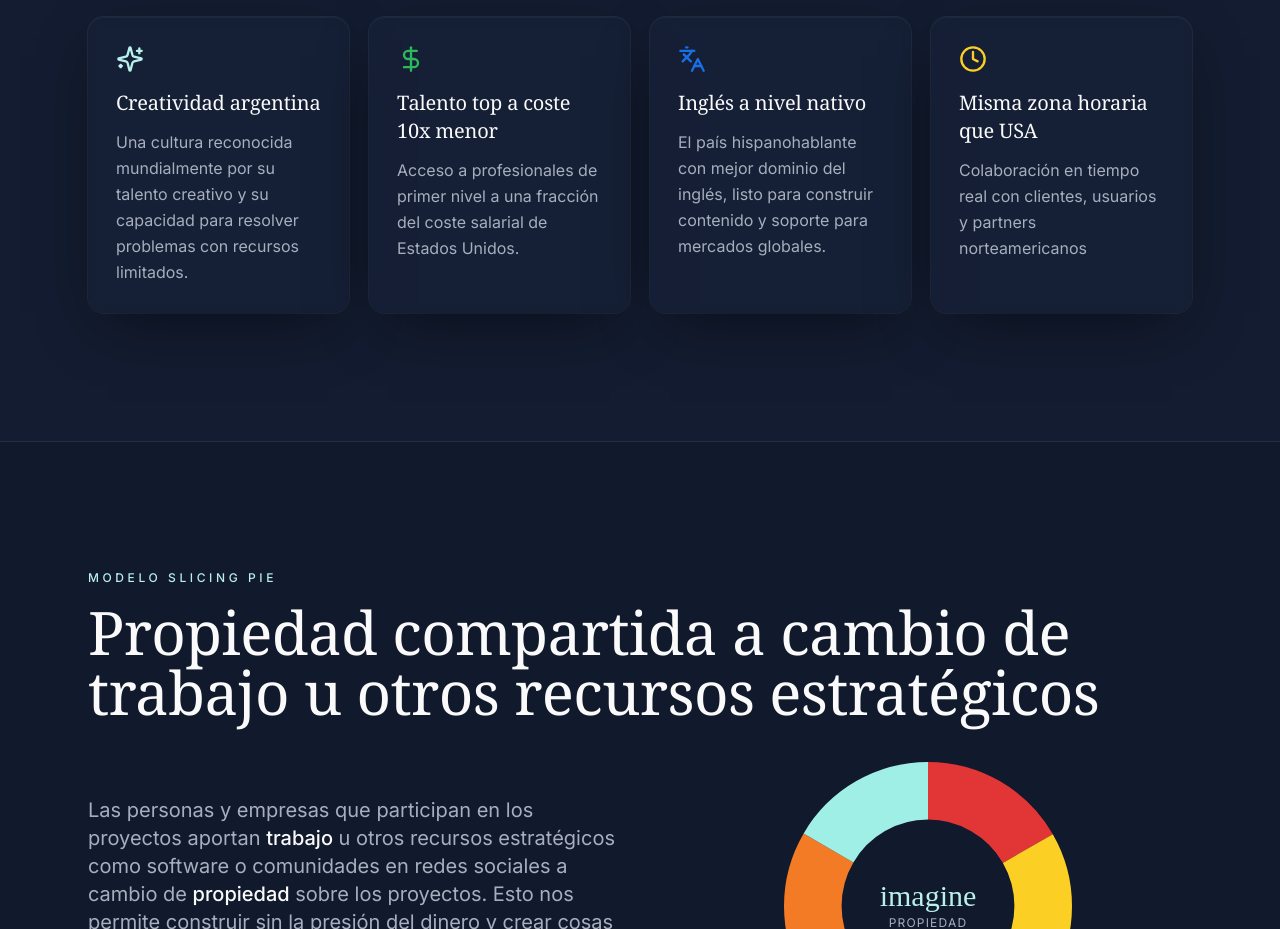
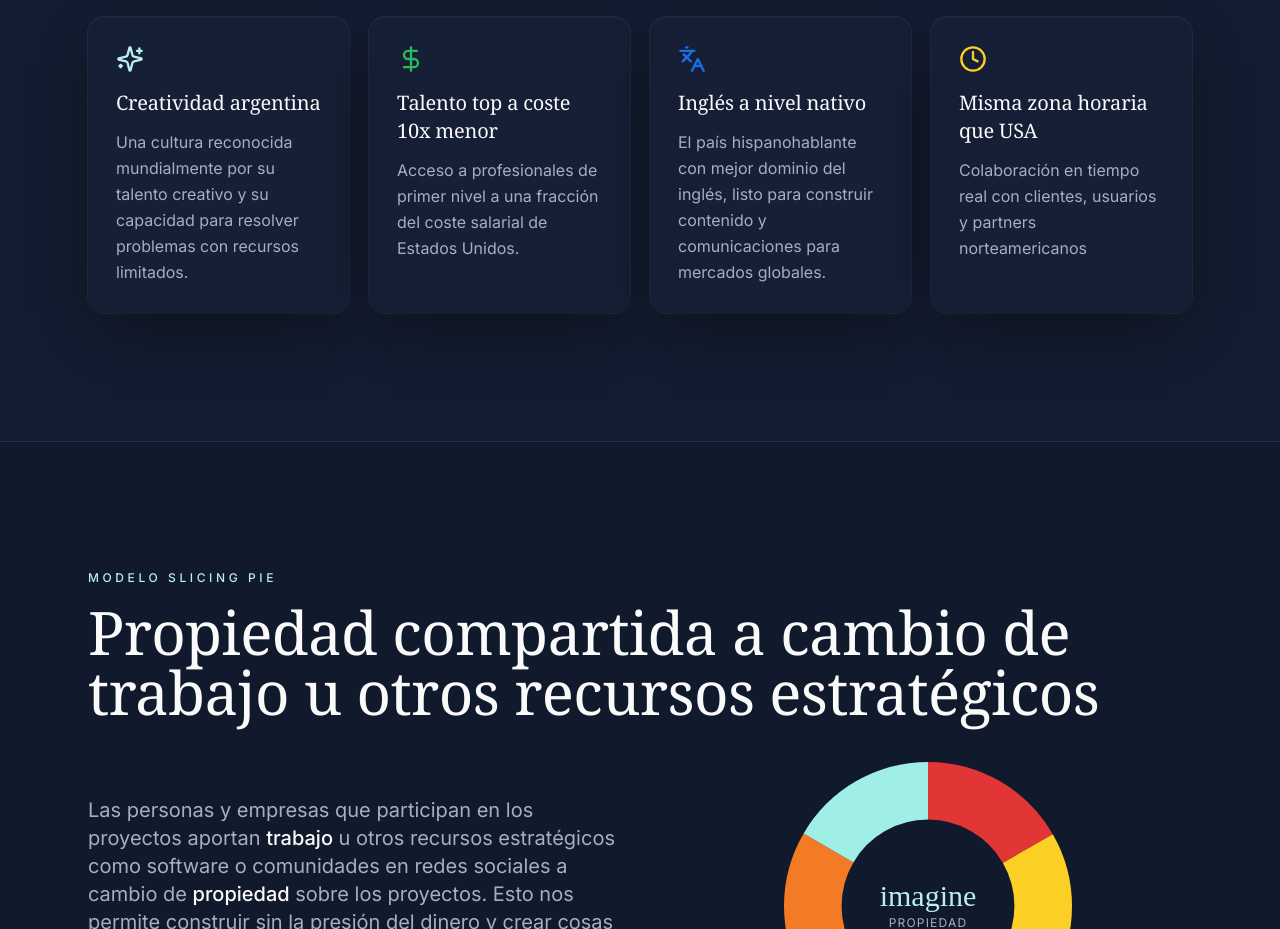
Before and after one commit to InigoLoperena/imaginebuilder, a React (Vite) app: page / in a window 1280 px wide. Shown: the part 2060-2989 px from the top of the page. Built offline with nearby package versions, Linux system fonts and the light colour scheme; a web font is replaced by a local one.

Commit message:
Changes
Co-authored-by: InigoLoperena <92813874+InigoLoperena@users.noreply.github.com>

```diff
--- a/src/pages/LandingPage.tsx
+++ b/src/pages/LandingPage.tsx
@@ -211,7 +211,7 @@ const LandingPage = () => {
             </FeatureCard>
             <FeatureCard icon={Languages} title="Inglés a nivel nativo" color="text-[hsl(var(--rubik-blue))]">
               El país hispanohablante con mejor dominio del inglés, listo para
-              construir contenido y soporte para mercados globales.
+              construir contenido y comunicaciones para mercados globales.
             </FeatureCard>
             <FeatureCard icon={Clock} title="Misma zona horaria que USA" color="text-[hsl(var(--rubik-yellow))]">
               Colaboración en tiempo real con clientes, usuarios y partners
```
